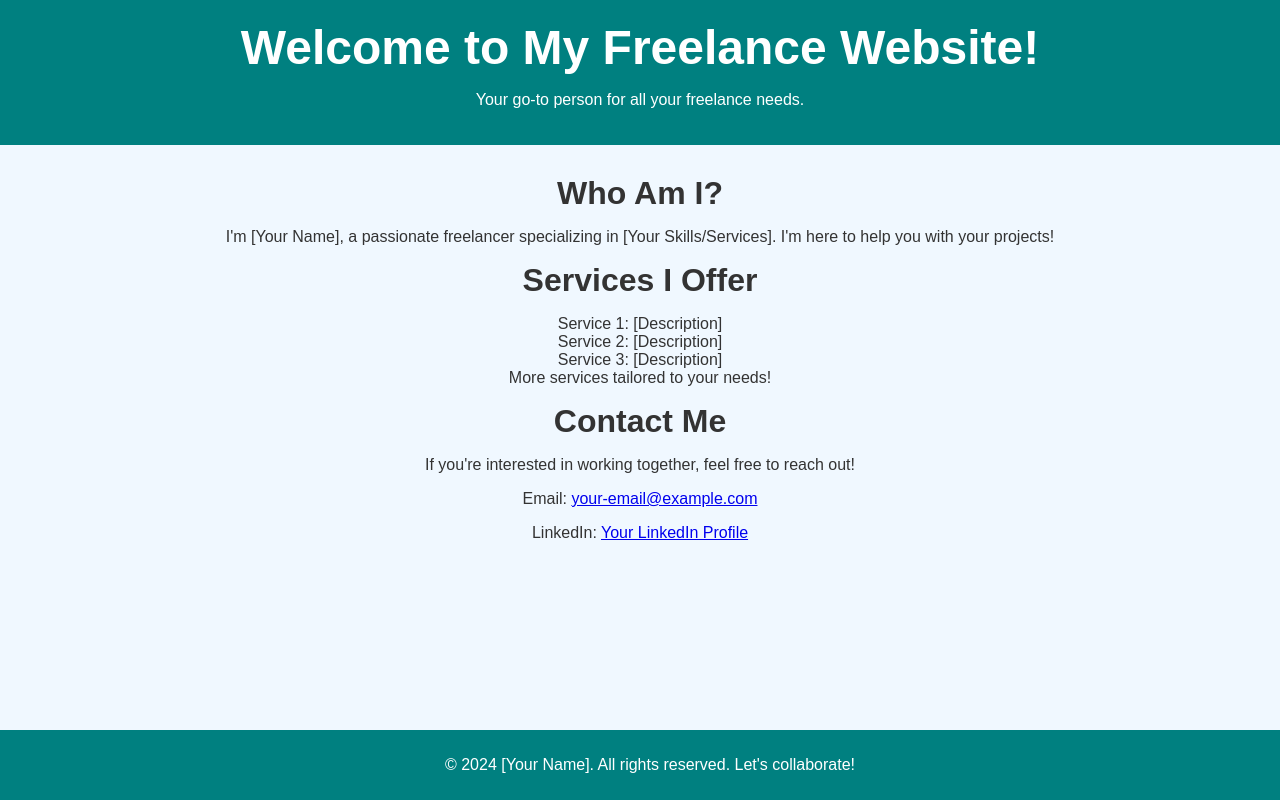
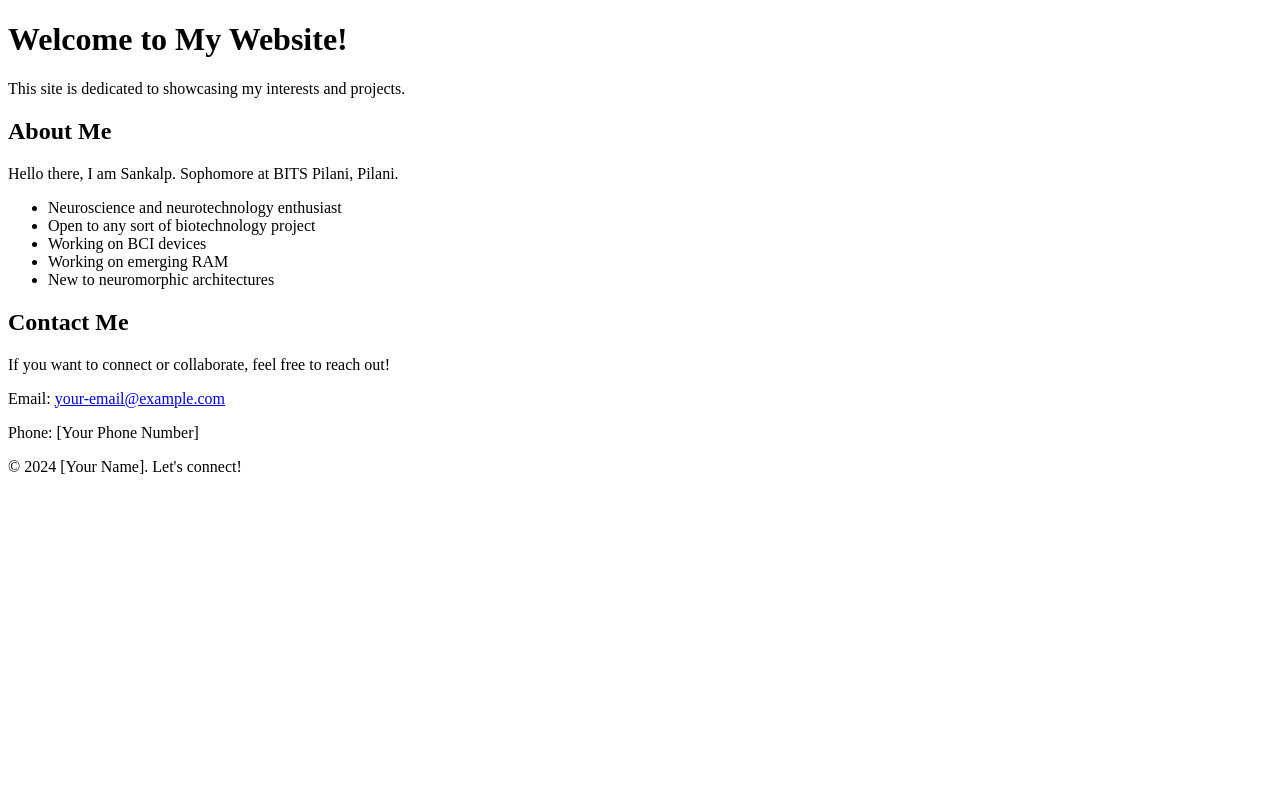
Before and after one commit to simply-sankalp/simply-sankalp.github.io, a plain HTML site: page index.html in a window 1280 px wide. Drawn offline with Linux system fonts and the light colour scheme.

Commit message:
Update index.html

```diff
--- a/index.html
+++ b/index.html
@@ -3,80 +3,34 @@
 <head>
     <meta charset="UTF-8">
     <meta name="viewport" content="width=device-width, initial-scale=1.0">
-    <title>Your Freelance Website</title>
-    <style>
-        body {
-            background-color: #f0f8ff;
-            color: #333;
-            font-family: 'Arial', sans-serif;
-            text-align: center;
-            margin: 0;
-            padding: 0;
-        }
-
-        header {
-            background-color: #008080;
-            color: white;
-            padding: 20px;
-        }
-
-        h1 {
-            font-size: 3em;
-            margin: 0;
-        }
-
-        main {
-            padding: 20px;
-        }
-
-        h2 {
-            font-size: 2em;
-            margin: 10px 0;
-        }
-
-        ul {
-            list-style-type: none;
-            padding: 0;
-        }
-
-        footer {
-            background-color: #008080;
-            color: white;
-            padding: 10px;
-            position: absolute;
-            bottom: 0;
-            width: 100%;
-        }
-    </style>
+    <title>simply-sankalp</title>
 </head>
 <body>
     <header>
-        <h1>Welcome to My Freelance Website!</h1>
-        <p>Your go-to person for all your freelance needs.</p>
+        <h1>Welcome to My Website!</h1>
+        <p>This site is dedicated to showcasing my interests and projects.</p>
     </header>
     <main>
         <section>
-            <h2>Who Am I?</h2>
-            <p>I'm [Your Name], a passionate freelancer specializing in [Your Skills/Services]. I'm here to help you with your projects!</p>
-        </section>
-        <section>
-            <h2>Services I Offer</h2>
+            <h2>About Me</h2>
+            <p>Hello there, I am Sankalp. Sophomore at BITS Pilani, Pilani.</p>
             <ul>
-                <li>Service 1: [Description]</li>
-                <li>Service 2: [Description]</li>
-                <li>Service 3: [Description]</li>
-                <li>More services tailored to your needs!</li>
+                <li>Neuroscience and neurotechnology enthusiast</li>
+                <li>Open to any sort of biotechnology project</li>
+                <li>Working on BCI devices</li>
+                <li>Working on emerging RAM</li>
+                <li>New to neuromorphic architectures</li>
             </ul>
         </section>
         <section>
             <h2>Contact Me</h2>
-            <p>If you're interested in working together, feel free to reach out!</p>
+            <p>If you want to connect or collaborate, feel free to reach out!</p>
             <p>Email: <a href="mailto:your-email@example.com">your-email@example.com</a></p>
-            <p>LinkedIn: <a href="https://www.linkedin.com/in/your-profile" target="_blank">Your LinkedIn Profile</a></p>
+            <p>Phone: [Your Phone Number]</p>
         </section>
     </main>
     <footer>
-        <p>&copy; 2024 [Your Name]. All rights reserved. Let's collaborate!</p>
+        <p>&copy; 2024 [Your Name]. Let's connect!</p>
     </footer>
 </body>
 </html>
```
